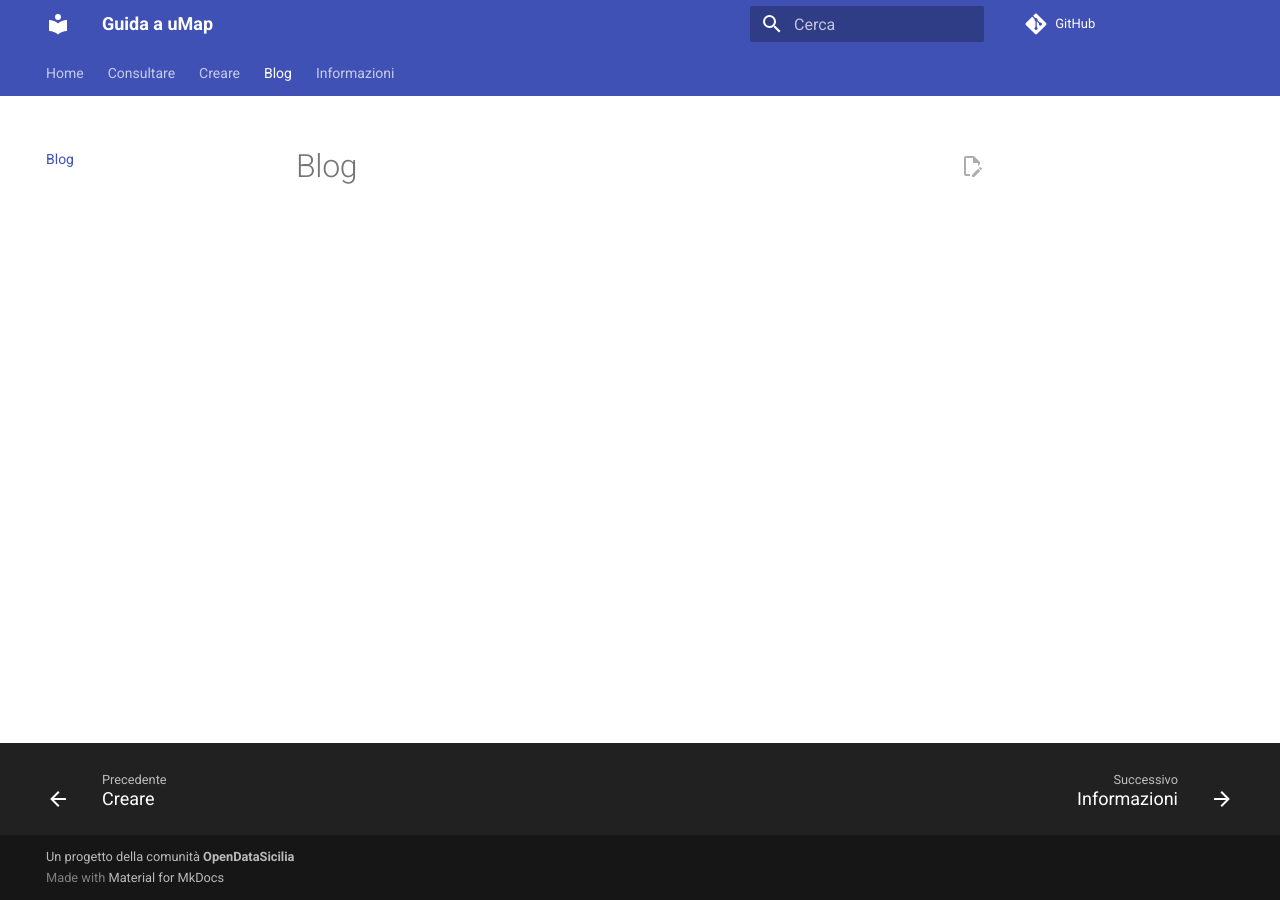
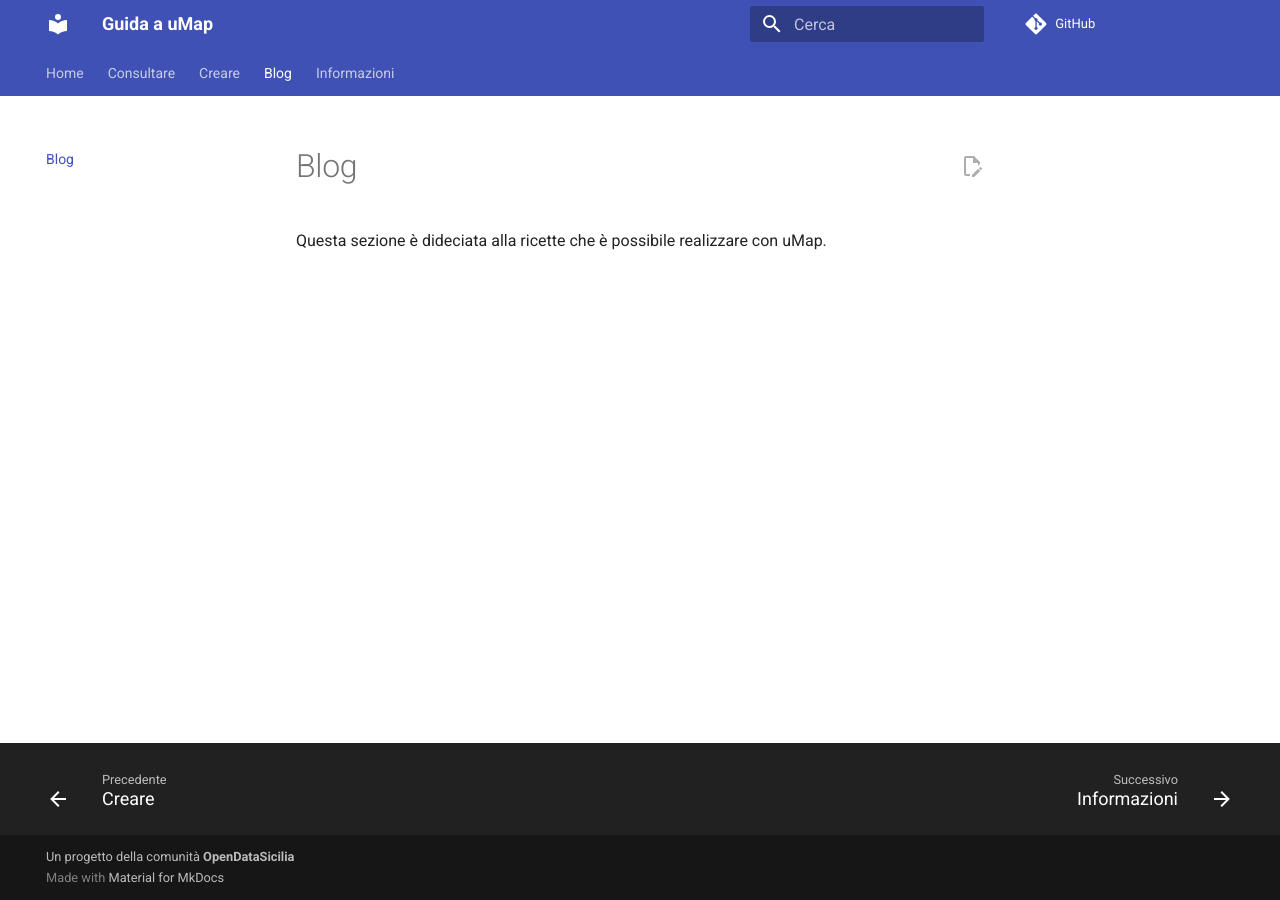
Before and after one commit to opendatasicilia/guida-umap, an MkDocs documentation site: the page built from docs/blog/index.md, in a window 1280 px wide. Built offline with MkDocs 1.6.1 and Material for MkDocs 9.7.7, drawn with Linux system fonts in a browser that asks for light colours; comment, search, counter and statistics services are not loaded.

Commit message:
Update index.md

```diff
--- a/docs/blog/index.md
+++ b/docs/blog/index.md
@@ -1 +1,3 @@
 # Blog
+
+Questa sezione è dideciata alla ricette che è possibile realizzare con uMap.
```
